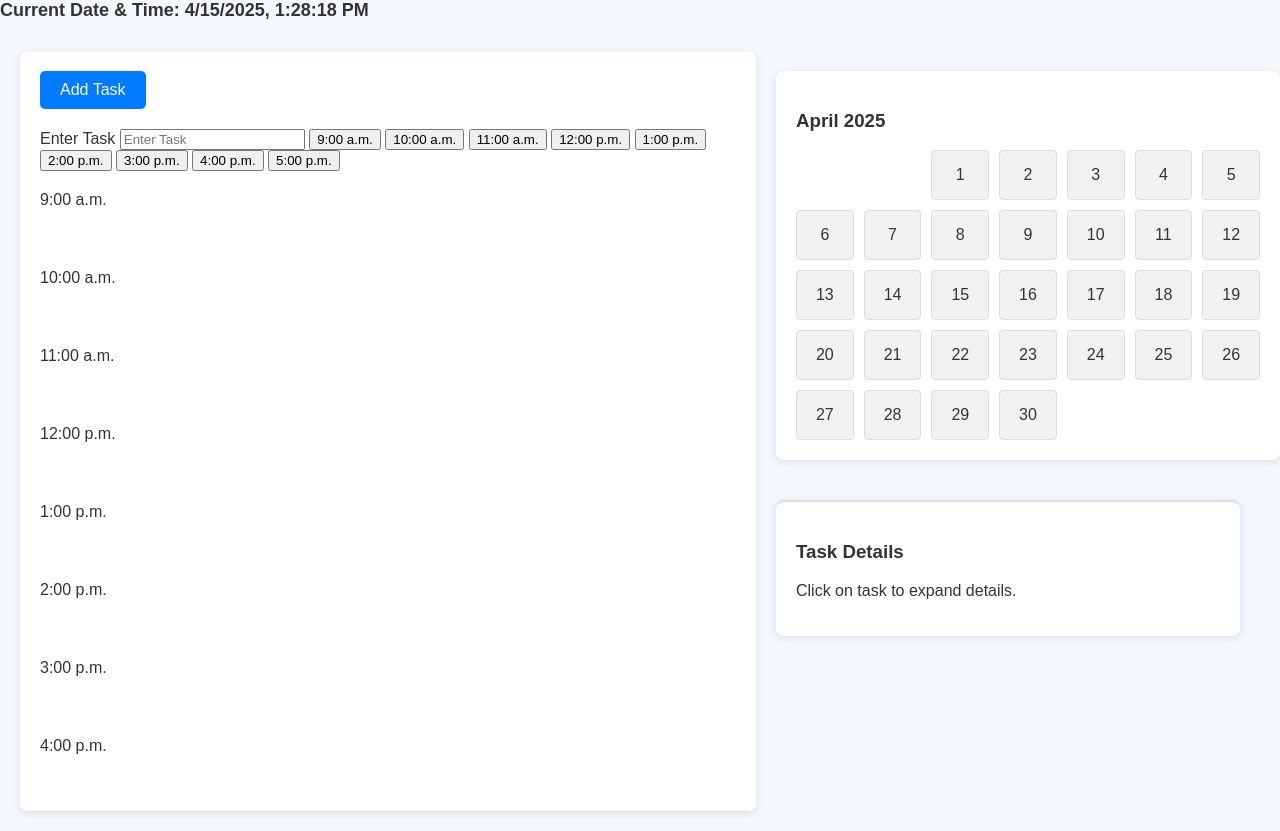
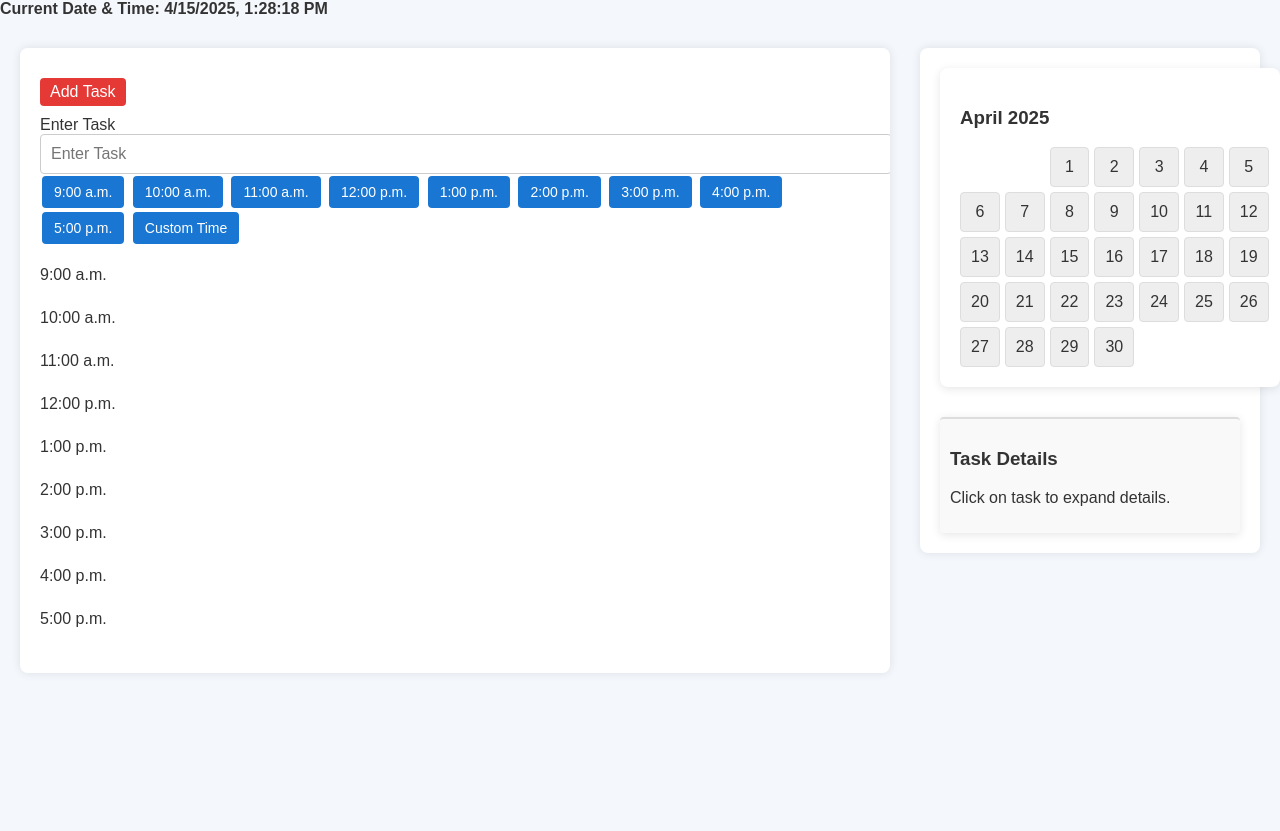
Before and after one commit to ThomasOToole3/UXIndividualProj, a plain HTML site: page index.html in a window 1280 px wide. Both pictures are taken after a click on the button "Add Task". Drawn offline with nearby package versions, Linux system fonts and the light colour scheme.

Commit message:
Update index.html

```diff
--- a/index.html
+++ b/index.html
@@ -6,7 +6,169 @@
     <title>Daily Planner</title>
     <link rel="stylesheet" href="style.css">
     <style>
-        /* Add the CSS from the previous response here */
+        <style>
+    body {
+        font-family: Arial, sans-serif;
+        margin: 20px;
+        background-color: #f4f4f4;
+    }
+
+    .main-container {
+        display: flex;
+        justify-content: space-between;
+        gap: 30px;
+        align-items: flex-start;
+    }
+
+    .planner-section {
+        flex: 1;
+        background-color: #fff;
+        padding: 20px;
+        border-radius: 8px;
+        box-shadow: 0 0 10px rgba(0,0,0,0.1);
+    }
+
+    .right-section {
+        width: 300px;
+        background-color: #fff;
+        padding: 20px;
+        border-radius: 8px;
+        box-shadow: 0 0 10px rgba(0,0,0,0.1);
+    }
+
+    .banner-info {
+        margin: 10px 0;
+    }
+
+    #taskInputSection {
+        display: flex;
+        flex-direction: column;
+        gap: 10px;
+        margin-bottom: 20px;
+    }
+
+    #taskInput {
+        padding: 10px;
+        font-size: 16px;
+        border-radius: 4px;
+        border: 1px solid #ccc;
+        width: 100%;
+    }
+
+    #taskInputSection input[type="button"] {
+        margin: 2px;
+        padding: 8px 12px;
+        background-color: #1976d2;
+        color: white;
+        border: none;
+        border-radius: 4px;
+        font-size: 14px;
+        cursor: pointer;
+        transition: background-color 0.2s ease;
+    }
+
+    #taskInputSection input[type="button"]:hover {
+        background-color: #125a9c;
+    }
+
+    table {
+        width: 100%;
+        margin-bottom: 15px;
+        border-collapse: collapse;
+    }
+
+    td {
+        padding: 8px;
+        border: 1px solid #ddd;
+    }
+
+    td:first-child {
+        cursor: pointer;
+    }
+
+    button {
+        background-color: #e53935;
+        color: white;
+        border: none;
+        padding: 5px 10px;
+        border-radius: 4px;
+        cursor: pointer;
+    }
+
+    button:hover {
+        background-color: #c62828;
+    }
+
+    /* Calendar */
+    .calendar-section {
+        margin-bottom: 20px;
+    }
+
+    #calendar {
+        display: grid;
+        grid-template-columns: repeat(7, 1fr);
+        gap: 5px;
+    }
+
+    .calendar-day {
+        background-color: #eeeeee;
+        padding: 10px;
+        border-radius: 4px;
+        text-align: center;
+        cursor: pointer;
+    }
+
+    .task-day {
+        background-color: #81c784;
+        font-weight: bold;
+    }
+
+    .event-description {
+        margin-top: 10px;
+        background-color: #f9f9f9;
+        padding: 10px;
+        border-radius: 4px;
+    }
+
+    #currentDateTime {
+        font-size: 16px;
+    }
+    .custom-time-btn {
+    background-color: #9c27b0;
+    color: white;
+    border: none;
+    padding: 8px 12px;
+    border-radius: 4px;
+    font-size: 14px;
+    cursor: pointer;
+    transition: background-color 0.2s ease;
+}
+
+.custom-time-btn:hover {
+    background-color: #7b1fa2;
+}
+
+td {
+    padding: 8px;
+    border: 1px solid #ddd;
+    vertical-align: middle;
+}
+
+td:first-child {
+    max-width: 200px;
+    white-space: nowrap;
+    overflow: hidden;
+    text-overflow: ellipsis;
+}
+
+td:last-child {
+    width: 80px;
+    text-align: right;
+}
+
+
+</style>
+
     </style>
 </head>
 <body>
@@ -35,6 +197,8 @@
                 <input type="button" onClick="insertData('taskInput', 'TableBody3')" value="3:00 p.m.">
                 <input type="button" onClick="insertData('taskInput', 'TableBody4')" value="4:00 p.m.">
                 <input type="button" onClick="insertData('taskInput', 'TableBody5')" value="5:00 p.m.">
+                <input type="button" value="Custom Time" class="custom-time-btn" onclick="alert('Custom Time input coming soon!')">
+
             </div>
 
             <!-- Time Blocks -->
```
